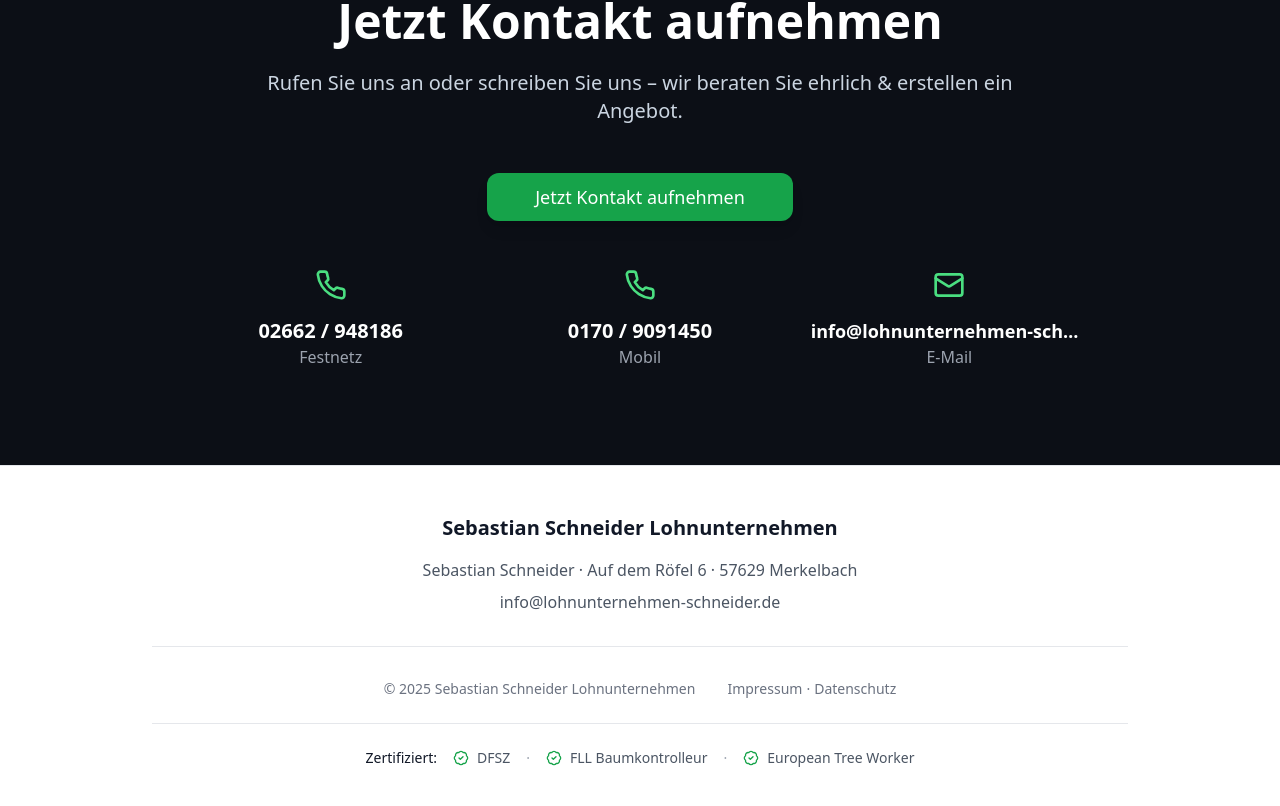
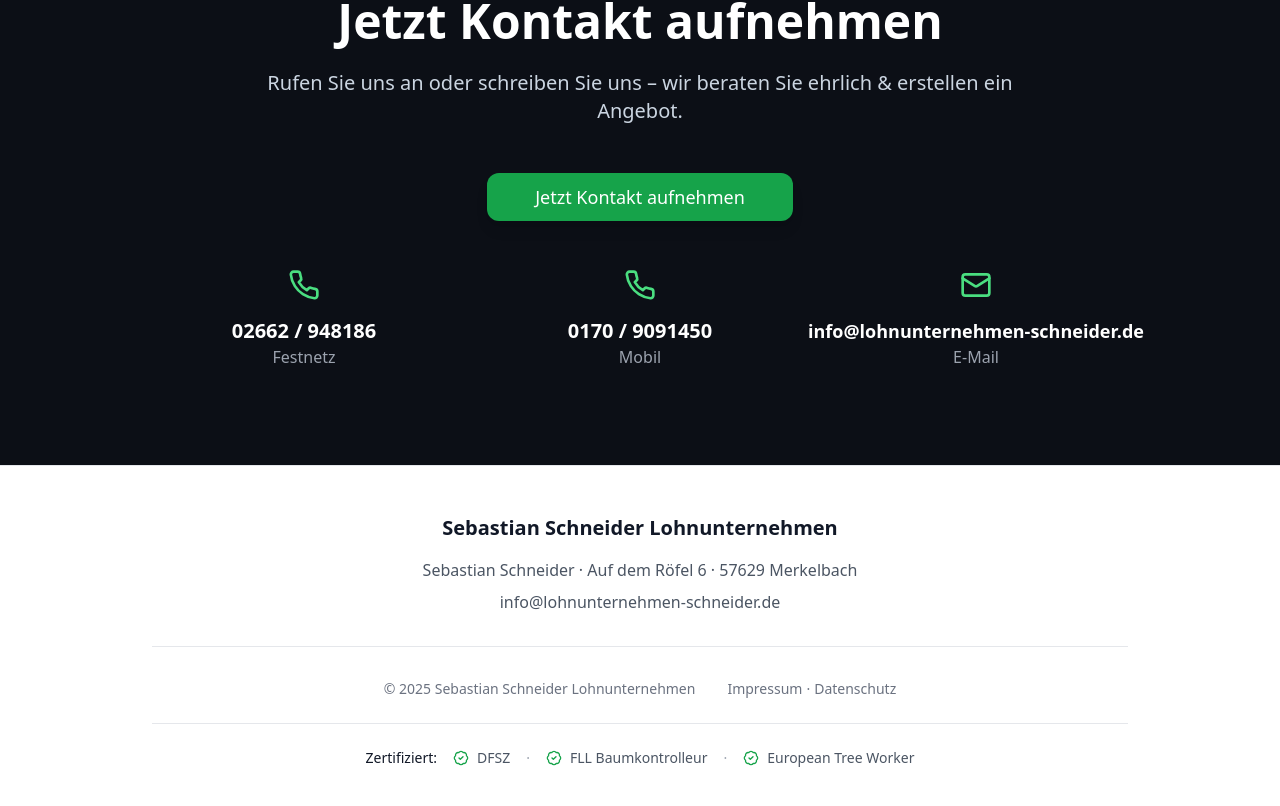
Before and after one commit to ooliv-agentur/lohnunternehmen-schneider, a React (Vite) app: page / in a window 1280 px wide. Shown: the part 4014-4820 px from the top of the page. Built offline with nearby package versions, Linux system fonts and the light colour scheme.

Commit message:
Fix: Ensure email address stays on one line
Adjusted the width of the contact options to prevent email address wrapping, ensuring it stays on a single line.

```diff
--- a/src/components/NewContact.tsx
+++ b/src/components/NewContact.tsx
@@ -23,7 +23,7 @@ const NewContact: React.FC = () => {
           </Button>
         </div>
 
-        <div className="grid md:grid-cols-3 gap-8 max-w-4xl mx-auto">
+        <div className="grid md:grid-cols-3 gap-8 max-w-5xl mx-auto">
           <div className="flex flex-col items-center group">
             <Phone className="h-8 w-8 text-green-400 mb-4" />
             <p className="font-semibold text-xl text-white group-hover:text-green-400 transition-colors">02662 / 948186</p>
@@ -38,7 +38,7 @@ const NewContact: React.FC = () => {
 
           <div className="flex flex-col items-center group">
             <Mail className="h-8 w-8 text-green-400 mb-4" />
-            <p className="font-semibold text-lg text-white group-hover:text-green-400 transition-colors whitespace-nowrap overflow-hidden text-ellipsis max-w-full">info@lohnunternehmen-schneider.de</p>
+            <p className="font-semibold text-lg text-white group-hover:text-green-400 transition-colors whitespace-nowrap">info@lohnunternehmen-schneider.de</p>
             <p className="text-gray-400">E-Mail</p>
           </div>
         </div>
```
